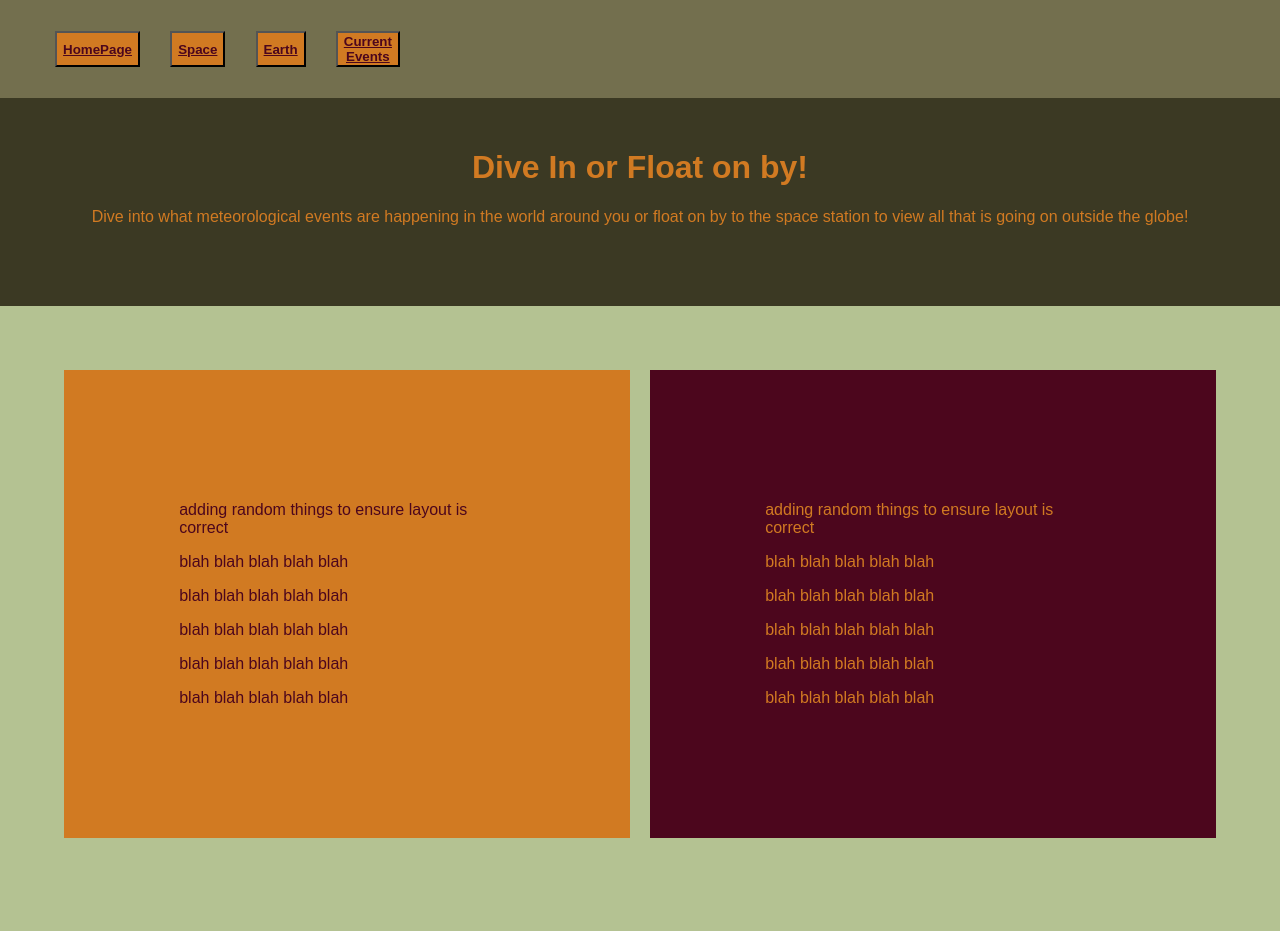
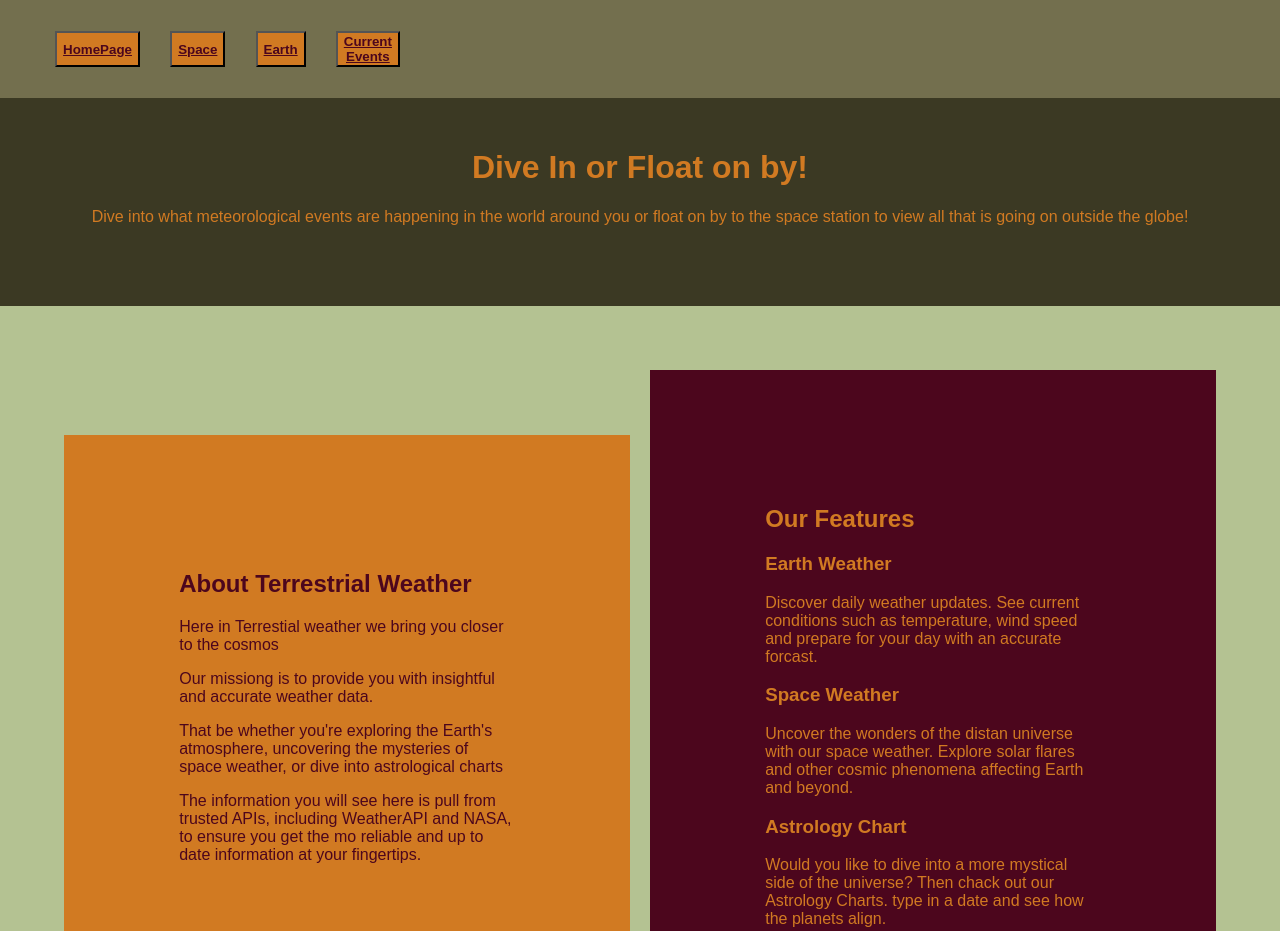
Before and after one commit to Kayshoop/CS1300-02-Final-Project, a plain HTML site: page HTML/index.html in a window 1280 px wide. Shown: the top 931 px of the page. Before the commit the page ends 902 px from the top, so only its background shows below. Drawn offline with Linux system fonts and the light colour scheme; no server answers.

Commit message:
bout and info about the pages

```diff
--- a/HTML/index.html
+++ b/HTML/index.html
@@ -35,22 +35,22 @@
     <div class="content">
         <div class="leftColumn">
             <!--this will be for content on the page-->
-            <p>adding random things to ensure layout is correct</p>
-            <p>blah blah blah blah blah</p>
-            <p>blah blah blah blah blah</p>
-            <p>blah blah blah blah blah</p>
-            <p>blah blah blah blah blah</p>
-            <p>blah blah blah blah blah</p>
+            <h2>About Terrestrial Weather</h2>
+            <p>Here in Terrestial weather we bring you closer to the cosmos </p>
+            <p>Our missiong is to provide you with insightful and accurate weather data.</p>
+            <p>That be whether you're exploring the Earth's atmosphere, uncovering the mysteries of space weather, or dive into astrological charts</p>
+            <p>The information you will see here is pull from trusted APIs, including WeatherAPI and NASA, to ensure you get the mo reliable and up to date information at your fingertips.</p>
 
         </div>
         <div class="rightColumn">
             <!--this will be for content on the page-->
-            <p>adding random things to ensure layout is correct</p>
-            <p>blah blah blah blah blah</p>
-            <p>blah blah blah blah blah</p>
-            <p>blah blah blah blah blah</p>
-            <p>blah blah blah blah blah</p>
-            <p>blah blah blah blah blah</p>
+            <h2>Our Features</h2>
+            <h3>Earth Weather</h3>
+            <p>Discover daily weather updates. See current conditions such as temperature, wind speed and prepare for your day with an accurate forcast.</p>
+            <h3>Space Weather</h3>
+            <p>Uncover the wonders of the distan universe with our space weather. Explore solar flares and other cosmic phenomena affecting Earth and beyond.</p>
+            <h3>Astrology Chart</h3>
+            <p>Would you like to dive into a more mystical side of the universe? Then chack out our Astrology Charts. type in a date and see how the planets align.</p>
 
         </div>
     </div>
```
